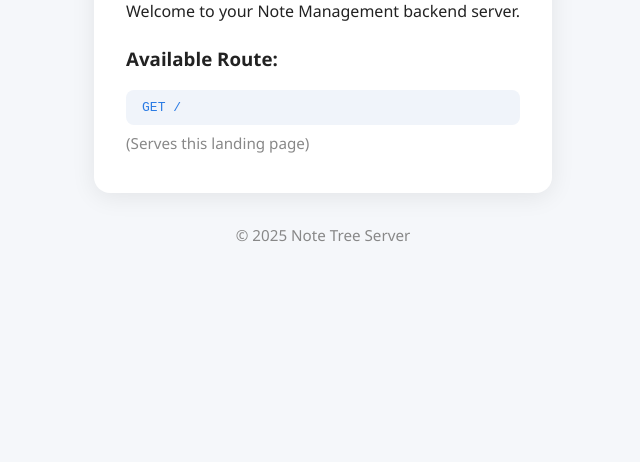
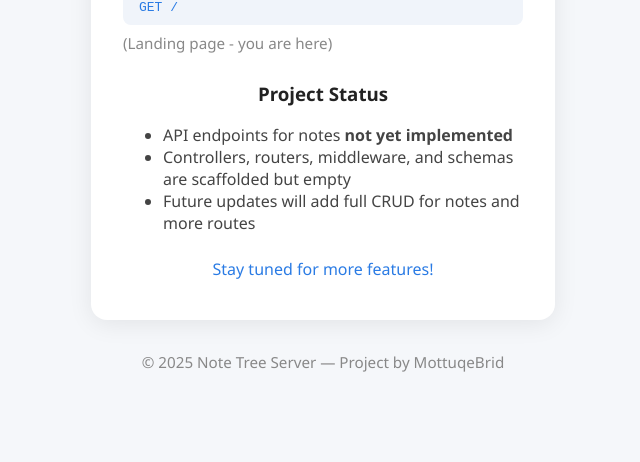
Before and after one commit to MottuqeBrid/note-tree-server, a website: page index.html in a window 1280 px wide. Shown: the part 338-800 px from the top of the page, without its empty margins (317-957 px from the left). Drawn offline with Linux system fonts and the light colour scheme.

Commit message:
feat: enhance landing page with project status and description updates

```diff
--- a/index.html
+++ b/index.html
@@ -51,15 +51,34 @@
   <body>
     <div class="container">
       <h1>Note Tree Server</h1>
-      <p>Welcome to your Note Management backend server.</p>
+      <p style="font-size: 1.1em">
+        A backend API for managing notes, built with Node.js, Express, and
+        MongoDB.
+      </p>
       <div class="routes">
         <h3>Available Route:</h3>
         <div class="route">GET /</div>
         <div style="color: #888; font-size: 0.95em">
-          (Serves this landing page)
+          (Landing page - you are here)
         </div>
       </div>
+      <div style="margin-top: 28px">
+        <h3>Project Status</h3>
+        <ul style="text-align: left; color: #444; font-size: 1em">
+          <li>API endpoints for notes <b>not yet implemented</b></li>
+          <li>
+            Controllers, routers, middleware, and schemas are scaffolded but
+            empty
+          </li>
+          <li>Future updates will add full CRUD for notes and more routes</li>
+        </ul>
+      </div>
+      <div style="margin-top: 24px; color: #2a7be4; font-weight: 500">
+        Stay tuned for more features!
+      </div>
     </div>
-    <div class="footer">&copy; 2025 Note Tree Server</div>
+    <div class="footer">
+      &copy; 2025 Note Tree Server &mdash; Project by MottuqeBrid
+    </div>
   </body>
 </html>
--- a/router/upload.js
+++ b/router/upload.js
@@ -24,7 +24,10 @@ router.post("/files", upload.single("file"), async (req, res) => {
     // Upload file to Cloudinary
     const result = await new Promise((resolve, reject) => {
       const stream = cloudinary.uploader.upload_stream(
-        { folder: "notes", resource_type: "raw" }, // optional: cloudinary folder
+        {
+          folder: "notes",
+          resource_type: "raw",
+        },
         (error, result) => {
           if (error) reject(error);
           else resolve(result);
```
